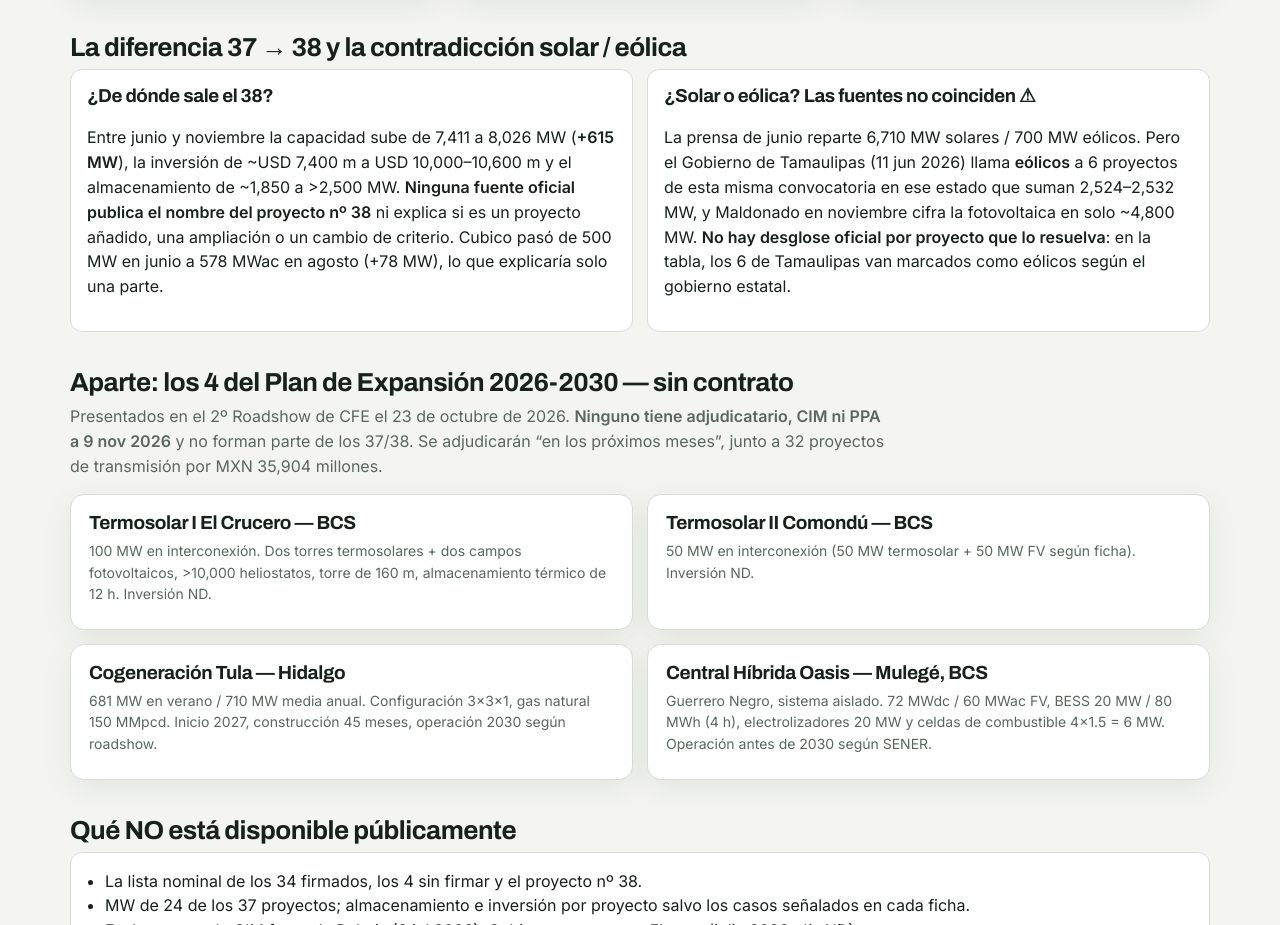
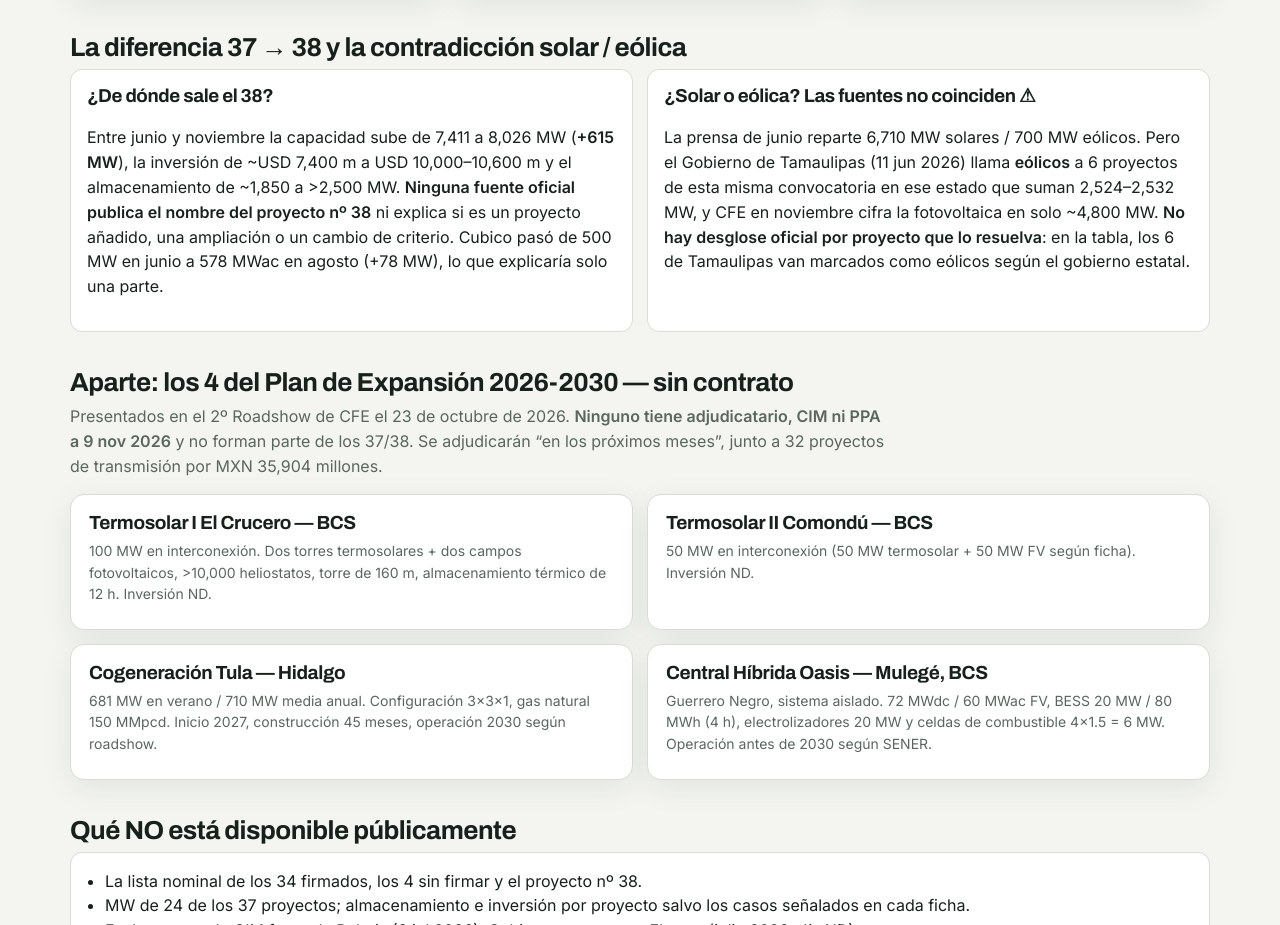
Before and after one commit to rikardofonzeka/fonzeka-observatorio, a plain HTML site: page proyectos-mixtos/index.html in a window 1280 px wide. Shown: the part 4061-4986 px from the top of the page. Drawn offline with Linux system fonts and the light colour scheme.

Commit message:
Cambio de apellido por CFE

```diff
--- a/proyectos-mixtos/index.html
+++ b/proyectos-mixtos/index.html
@@ -103,7 +103,7 @@ footer{margin-top:40px;border-top:1px solid var(--line);padding-top:16px;color:v
 <h2>La diferencia 37 → 38 y la contradicción solar / eólica</h2>
 <div class="two">
 <div class="note"><h3 style="margin-top:0">¿De dónde sale el 38?</h3><p>Entre junio y noviembre la capacidad sube de 7,411 a 8,026 MW (<strong>+615 MW</strong>), la inversión de ~USD 7,400 m a USD 10,000–10,600 m y el almacenamiento de ~1,850 a &gt;2,500 MW. <strong>Ninguna fuente oficial publica el nombre del proyecto nº 38</strong> ni explica si es un proyecto añadido, una ampliación o un cambio de criterio. Cubico pasó de 500 MW en junio a 578 MWac en agosto (+78 MW), lo que explicaría solo una parte.</p></div>
-<div class="note"><h3 style="margin-top:0">¿Solar o eólica? Las fuentes no coinciden ⚠</h3><p>La prensa de junio reparte 6,710 MW solares / 700 MW eólicos. Pero el Gobierno de Tamaulipas (11 jun 2026) llama <strong>eólicos</strong> a 6 proyectos de esta misma convocatoria en ese estado que suman 2,524–2,532 MW, y Maldonado en noviembre cifra la fotovoltaica en solo ~4,800 MW. <strong>No hay desglose oficial por proyecto que lo resuelva</strong>: en la tabla, los 6 de Tamaulipas van marcados como eólicos según el gobierno estatal.</p></div>
+<div class="note"><h3 style="margin-top:0">¿Solar o eólica? Las fuentes no coinciden ⚠</h3><p>La prensa de junio reparte 6,710 MW solares / 700 MW eólicos. Pero el Gobierno de Tamaulipas (11 jun 2026) llama <strong>eólicos</strong> a 6 proyectos de esta misma convocatoria en ese estado que suman 2,524–2,532 MW, y CFE en noviembre cifra la fotovoltaica en solo ~4,800 MW. <strong>No hay desglose oficial por proyecto que lo resuelva</strong>: en la tabla, los 6 de Tamaulipas van marcados como eólicos según el gobierno estatal.</p></div>
 </div>
 </section>
 
```
